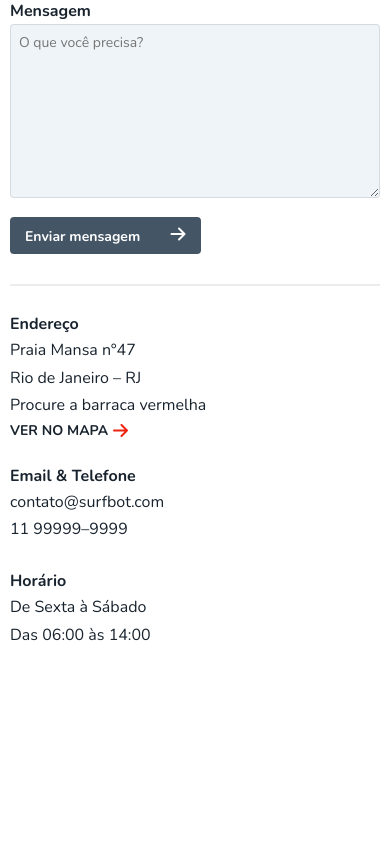
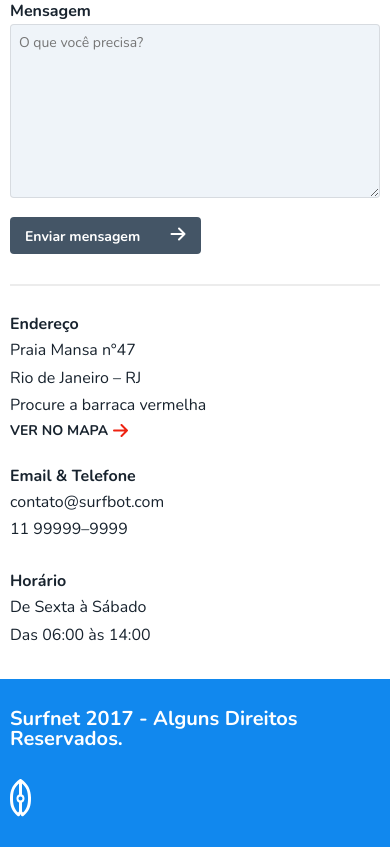
Before and after one commit to ralphdosreis/Surfbot, a website built with webpack: page index.html in a window 390 px wide. Shown: the part 3306-4153 px from the top of the page. Before the commit the page ends 3985 px from the top, so only its background shows below. Built offline with nearby package versions, Linux system fonts and the light colour scheme; a web font is replaced by a local one.

Commit message:
section footer criada

```diff
--- /dev/null
+++ b/css/secoes/footer.css
@@ -0,0 +1,35 @@
+.footer-bg {
+  background: #1188EE;
+}
+
+.footer {
+  display: flex;
+  justify-content: space-between;
+  align-items: center;
+  padding: 60px 20px;
+  flex-wrap: wrap;
+  gap: 30px;
+}
+
+.footer h1 {
+  font-family: "Nunito", sans-serif;
+  font-size: 1.75rem;
+  font-weight: 700;
+  color: #fff;
+  line-height: 1;
+}
+
+@media (max-width: 800px) {
+  .footer {
+    padding: 30px 10px;
+  }
+  .footer h1 {
+    font-size: 1.5rem;
+  }
+}
+
+@media (max-width: 600px) {
+  .footer h1 {
+    font-size: 1.25rem;
+  }
+}
--- a/css/style.css
+++ b/css/style.css
@@ -6,3 +6,4 @@
 @import './secoes/aulas.css';
 @import './secoes/quote.css';
 @import './secoes/contato.css';
+@import './secoes/footer.css';
--- a/index.html
+++ b/index.html
@@ -201,6 +201,12 @@
         </div>
       </div>
     </section>
+    <footer class="footer-bg">
+      <div class="container footer">
+        <h1>Surfnet 2017 - Alguns Direitos Reservados.</h1>
+        <img src="/img/prancha-branca.svg" alt="Prancha">
+      </div>
+    </footer>
     <script src="/main.js"></script>
   </body>
 </html>
```
